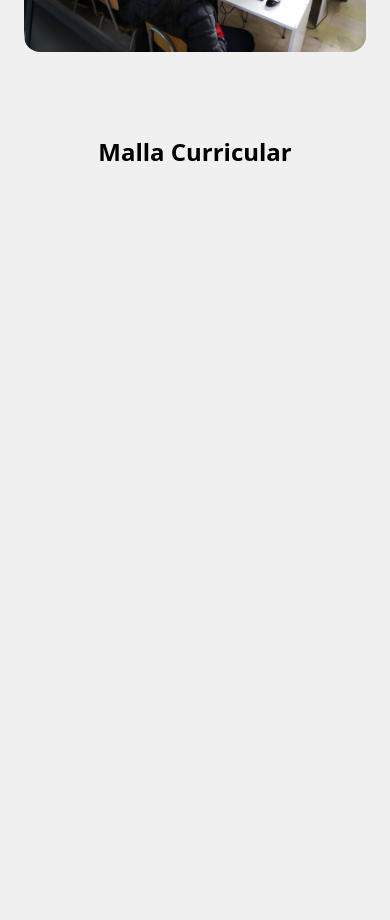
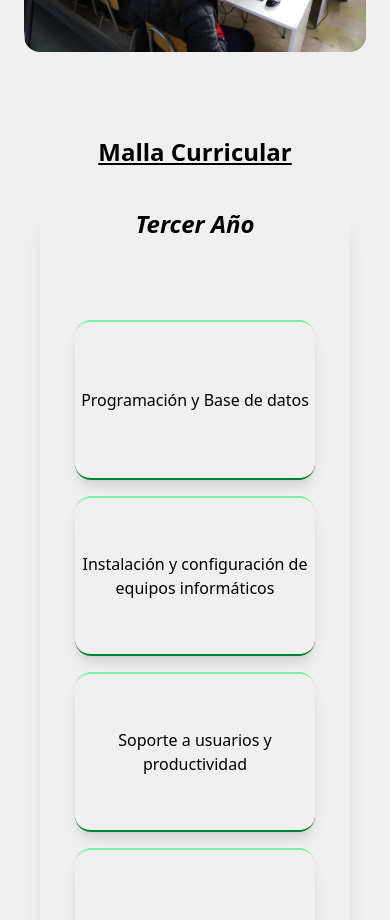
Before and after one commit to CrisMesina/lbz-page, a React (Vite) app: page /programacion in a window 390 px wide. Shown: the part 880-1800 px from the top of the page. Built offline with nearby package versions, Linux system fonts and the light colour scheme.

Commit message:
add section Malla in Programacion(responsive)

```diff
--- a/src/pages/Especializaciones/Programacion/components/Malla.jsx
+++ b/src/pages/Especializaciones/Programacion/components/Malla.jsx
@@ -1,9 +1,65 @@
 
 export const Malla = () => {
+
+    const tercero = [
+        {
+            ramo: "Programación y  Base de datos"
+        },
+        {
+            ramo: "Instalación y configuración de equipos informáticos"
+        },
+        {
+            ramo: "Soporte a usuarios y productividad"
+        },
+        {
+            ramo: "Sistemas operativos",
+        }
+    ]
+
+    const cuarto = [
+        {
+            ramo: "Emprendimiento y empleabilidad programación"
+        },
+        {
+            ramo: "Diseño de bases de datos relaciones"
+        },
+        {
+            ramo: "Programación Orientada a Objetos"
+        },
+        {
+            ramo: "Administración de base de datos"
+        },
+        {
+            ramo: "Desarrollo de aplicaciones web"
+        }
+    ]
+
     return (
         <>
             <div>
-                <h1 className='text-center my-5 font-bold text-2xl'>Malla Curricular</h1>
+                <h1 className='text-center my-5 font-bold text-2xl underline'>Malla Curricular</h1>
+                <div className="grid grid-cols-1 gap-4 p-5">
+                    <div className="shadow-xl rounded-b-2xl mb-10">
+                        <h1 className="text-center font-bold text-2xl italic">Tercer Año</h1>
+                        <div className="flex flex-col md:flex-row justify-center items-center my-20 gap-4">
+                            {tercero.map((t, i) =>(
+                                <div className="w-60 h-40 mx-auto flex text-center border-t-2 border-b-2 border-t-green-300 border-b-green-700 hover:scale-105 hover:shadow-green-200 hover:font-bold shadow-lg rounded-2xl ">
+                                    <p className="mx-auto my-auto">{t.ramo}</p>
+                                </div>
+                            ))}
+                        </div>
+                    </div>
+                    <div className="shadow-xl rounded-b-2xl mb-10">
+                        <h1 className="text-center font-bold text-2xl italic">Cuarto Año</h1>
+                        <div className="flex flex-col md:flex-row justify-center items-center my-20 gap-4">
+                            {cuarto.map((t, i) =>(
+                                <div className="w-60 h-40 mx-auto flex text-center border-t-2 border-b-2 border-t-green-300 border-b-green-700 hover:scale-105 hover:shadow-green-200 hover:font-bold shadow-lg rounded-2xl ">
+                                    <p className="mx-auto my-auto">{t.ramo}</p>
+                                </div>
+                            ))}
+                        </div>
+                    </div>
+                </div>
             </div>
         </>
     )
```
